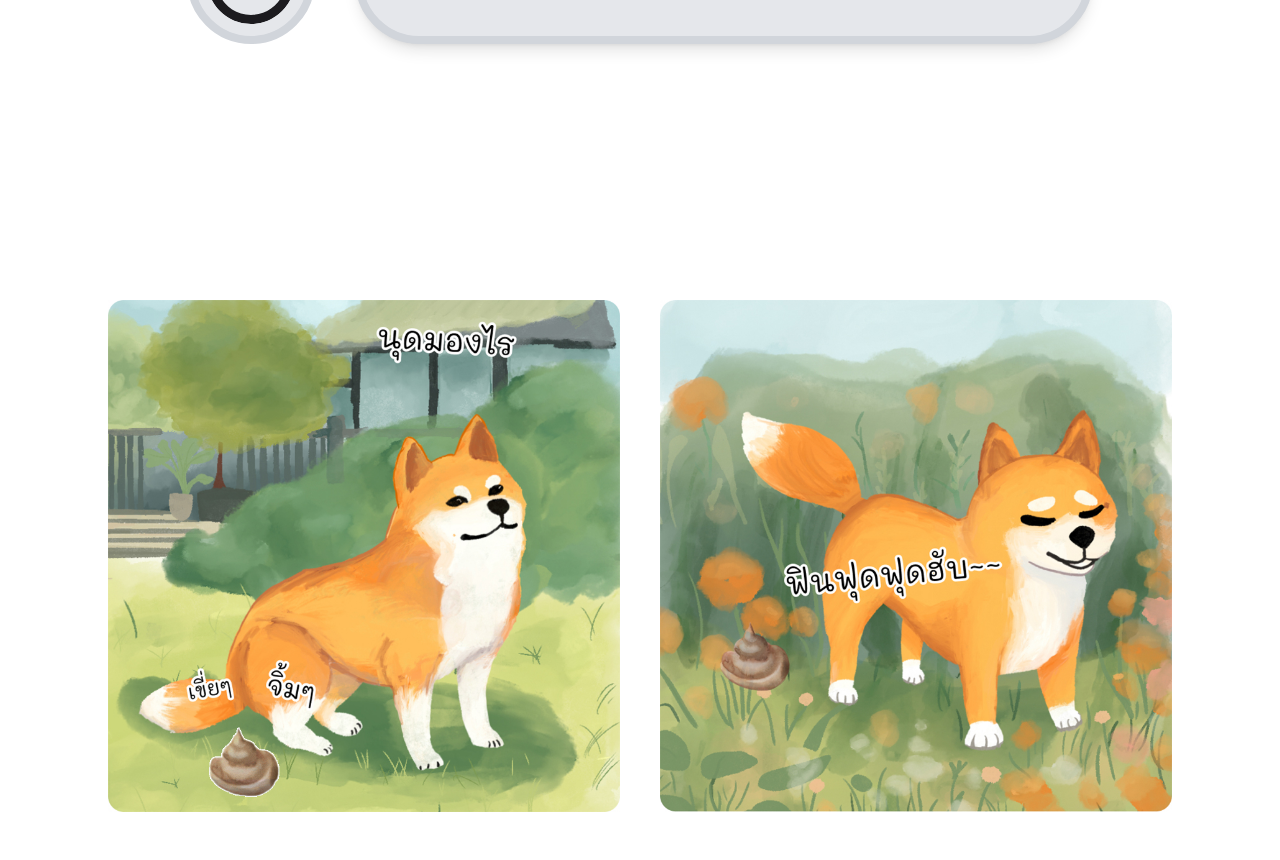
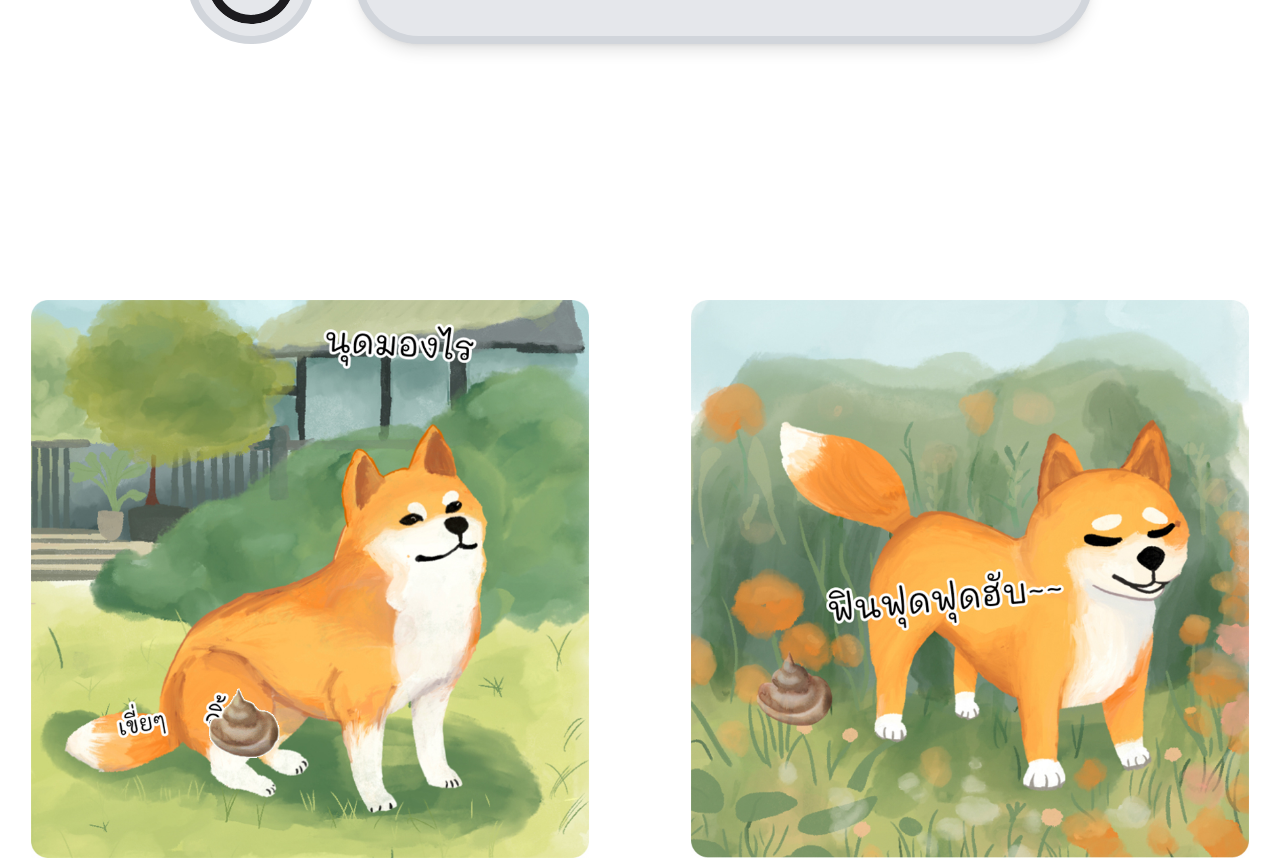
Before and after one commit to ael4556/one-day-with-my-dog, a React (Create React App) app: page / in a window 1280 px wide. Shown: the part 5593-6453 px from the top of the page. Built offline with nearby package versions, Linux system fonts and the light colour scheme; a web font is replaced by a local one.

Commit message:
mod st 12,4,8 and cardflip.css

```diff
--- a/src/App.css
+++ b/src/App.css
@@ -2,9 +2,9 @@ body {
   overflow-x: hidden; /* Hide horizontal scrollbar */
 }
 
-::-webkit-scrollbar {
+/*::-webkit-scrollbar {
   display: none;
-}
+}*/
 
 .flip-card {
   background-color: transparent;
--- a/src/components/cardflip.js
+++ b/src/components/cardflip.js
@@ -12,7 +12,7 @@ function CardFlip({ image_front = image_frame, image_back = image_frame }) {
     <div className="flex flex-col justify-center ">
       <div
         onClick={handleFlip}
-        className="group h-[548px] w-[408px] [perspective:1000px] hover:scale-110 duration-500 cursor-pointer"
+        className="group w-[408px] [perspective:1000px] hover:scale-110 duration-500 cursor-pointer"
       >
         <div
           className={`relative  w-full transition-all duration-700 rounded-2xl [transform-style:preserve-3d]
--- a/src/components/story/story-4.js
+++ b/src/components/story/story-4.js
@@ -2,9 +2,10 @@ import stairs from "../../Images/story_4/stairs.png";
 import dog_down from "../../Images/story_4/dog-down.png";
 import dog_poof_start from "../../Images/story_4/dog-poop.jpg";
 import dog_poof_finish from "../../Images/story_4/dog-poop-finish.jpg";
+
 import dog_info from "../../Images/story_4/info.png";
 import close from "../../Images/story_4/close.png";
-import poof from "../../Images/poop.gif";
+import poof from "../../Images//story_4/poop.gif";
 
 import Chat from "../chat";
 
@@ -80,7 +81,7 @@ function Story4() {
               {/* เพิ่มเนื้อหาของ popup ที่นี่ */}
               <div className="flex justify-end">
                 <div className="absolute pt-6 pr-6">
-                  <img onClick={() => setIsPopupOpen(false)} src={close} />
+                  <img onClick={() => setIsPopupOpen(false)} src={close} className=" cursor-pointer hover:bg-gray-200 rounded-full hover:scale-105"/>
                 </div>
                 <div>
                   <img src={dog_info} />
@@ -89,14 +90,24 @@ function Story4() {
             </div>
           </div>
         )}
-        <img className="w-2/5" src={dog_poof_start} alt="dog_poof2" />
-        <img
-          className="w-[6%] absolute left-[16%] pt-[33%] "
-          src={poof}
-          alt="poof"
-          onClick={() => setIsPopupOpen(true)}
-        />
-        <img className="w-2/5" src={dog_poof_finish} alt="dog_poof1" />
+        <div>
+          <div className=" flex flex-cols-2 gap-10">
+              <div className=" flex justify-around">
+                <img className="w-[90%]" src={dog_poof_start} alt="dog_poof1" />
+              </div>
+              <div className="left-[16%] z-50 w-[6%] absolute pt-[30%]">
+                <img
+                className=" hover:scale-110 duration-200 cursor-pointer"
+                src={poof}
+                alt="poof"
+                onClick={() => setIsPopupOpen(true)}/>
+              </div>
+              <div className=" flex justify-around">
+                <img className="w-[90%]" src={dog_poof_finish} alt="dog_poof2" />
+              </div>
+          </div>
+
+        </div>
       </div>
     </div>
   );
--- a/src/components/story/story-8.js
+++ b/src/components/story/story-8.js
@@ -240,7 +240,7 @@ function Story8() {
 
       </div>
 
-      <div className="flex pt-[10%] justify-end pr-[10%]">
+      <div className="flex pt-[40%] justify-end pr-[10%]">
         <Tips text="อย่าลืมชมเจ้าตูบทุกครั้ง เมื่อน้องทำได้ดี" isDog={true}/>
       </div>
     </div>
--- a/src/components/story/story12/story-12.js
+++ b/src/components/story/story12/story-12.js
@@ -22,7 +22,7 @@ function Story12() {
           trigger: slider.current,
           pin: true,
           scrub: 1,
-          snap: 1 / (panels.length - 1),
+          /*snap: 1 / (panels.length - 1),*/
           end: () => "+=" + slider.current.offsetWidth,
           start: "top top",
         },
@@ -35,13 +35,10 @@ function Story12() {
     <>
       <div ref={component}>
         <div ref={slider} className="containers">
-          <div className="flex justify-center items-center absolute z-10 left-[3%] pt-[3.5%]">
+          <div className="flex justify-center items-center absolute z-10 left-[1%] pt-[3.5%]">
             <img className="w-3/5 " src={image_dog_walk} />
           </div>
           <div className="panel">
-            <img src={image_city} />
-          </div>
-          <div className="panel ">
             <img src={image_city} />
           </div>
           <div className="panel ">
```
Also changed, not shown: src/Images/story_12/walking-dog.png, src/Images/story_4/poop.gif (renamed from src/Images/poop.gif).
